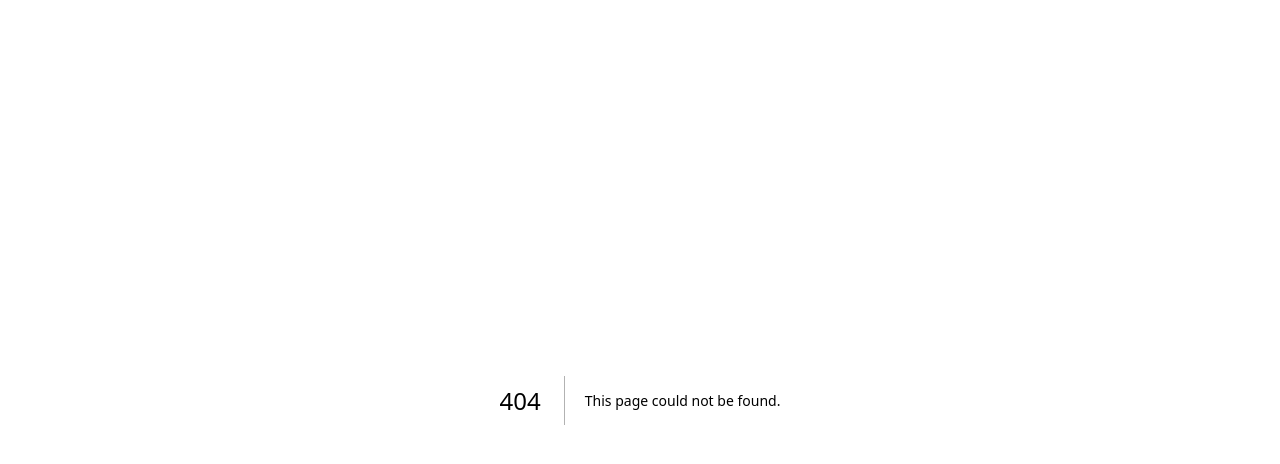
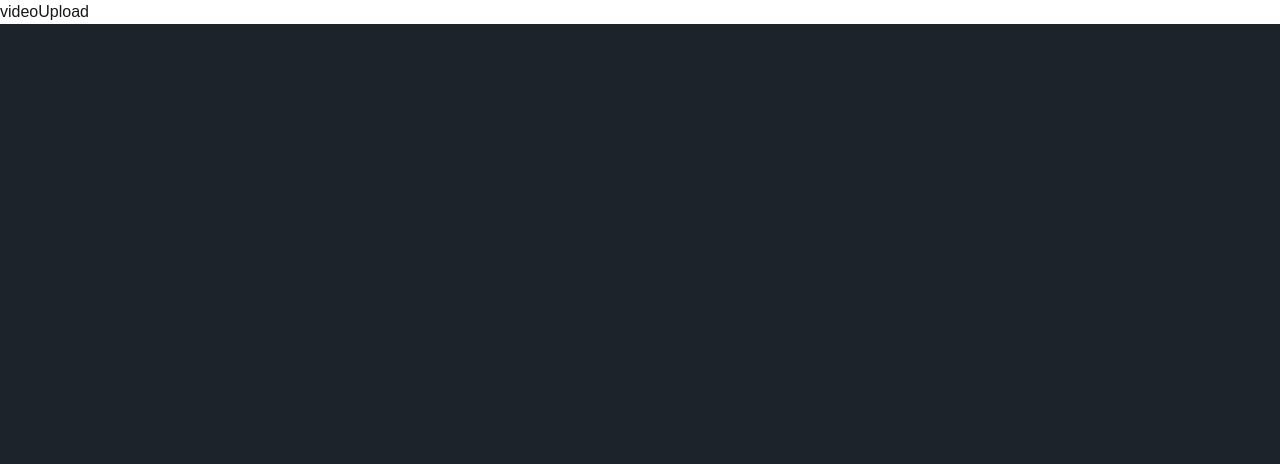
Before and after one commit to niks-nikhil-anand/Cloudinary_SAAS, a Next.js app: page /video-upload in a window 1280 px wide. Before the commit this address had no page. Shown: the top 464 px of the page. Built offline with nearby package versions, Linux system fonts and the light colour scheme.

Commit message:
Added one more page

```diff
--- /dev/null
+++ b/app/(app)/video-upload/page.tsx
@@ -0,0 +1,9 @@
+import React from 'react'
+
+const videoUpload = () => {
+  return (
+    <div>videoUpload</div>
+  )
+}
+
+export default videoUpload
```
Also changed, not shown: app/(app)/social-share/page.tsx (renamed from app/(app)/home/social-share/page.tsx).
